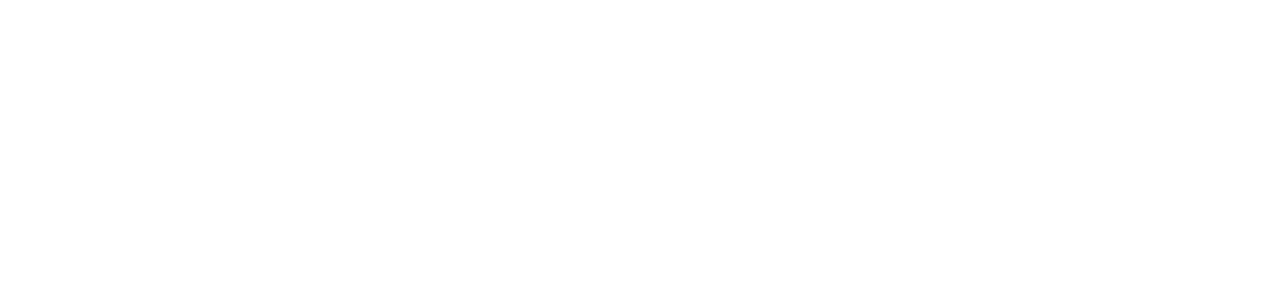
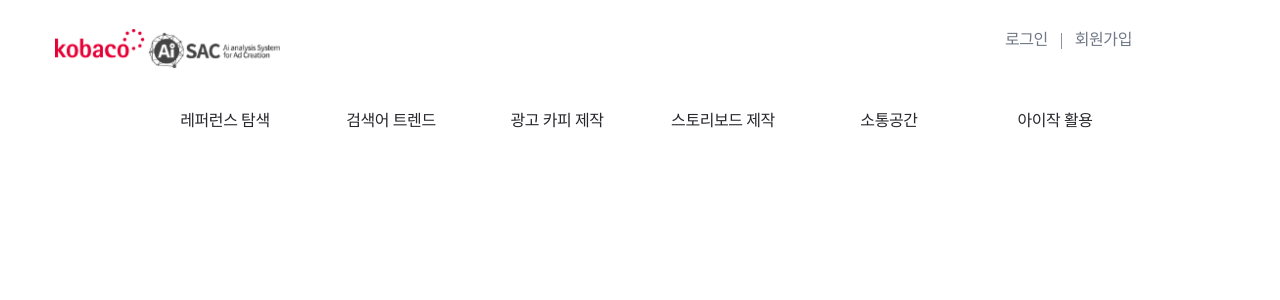
Before and after one commit to Kusitms-29th-Kobaco-A/Frontend, a React (Vite) app: page /archive/popularVideos in a window 1280 px wide. Before the commit this address had no page. Shown: the top 300 px of the page. Built offline with nearby package versions, Linux system fonts and the light colour scheme.

Commit message:
[feat] 아카이브 인기있는 영상 페이지 생성

```diff
--- a/src/App.tsx
+++ b/src/App.tsx
@@ -1,6 +1,7 @@
 import { BrowserRouter as Router, Routes, Route } from "react-router-dom";
 import Landing from "./pages/landing/Landing";
 import ArchiveMain from "./pages/archive-main/ArchiveMain";
+import ArchivePopularVideos from "./pages/archive-popular-videos/ArchivePopularVidoes";
 
 function App() {
   return (
@@ -8,6 +9,10 @@
       <Routes>
         <Route path="/" element={<Landing />}></Route>
         <Route path="/archive" element={<ArchiveMain />}></Route>
+        <Route
+          path="/archive/popularVideos"
+          element={<ArchivePopularVideos />}
+        ></Route>
       </Routes>
     </Router>
   );
--- /dev/null
+++ b/src/pages/archive-popular-videos/ArchivePopularVidoes.tsx
@@ -0,0 +1,17 @@
+import styled from "styled-components";
+import Header from "../../components/Header";
+
+// 랜딩페이지
+const ArchivePopularVideos = () => {
+  return (
+    <ArchivePopularVideosComponent>
+      <Header />
+    </ArchivePopularVideosComponent>
+  );
+};
+
+export default ArchivePopularVideos;
+
+const ArchivePopularVideosComponent = styled.div`
+  width: 100vw;
+`;
```
